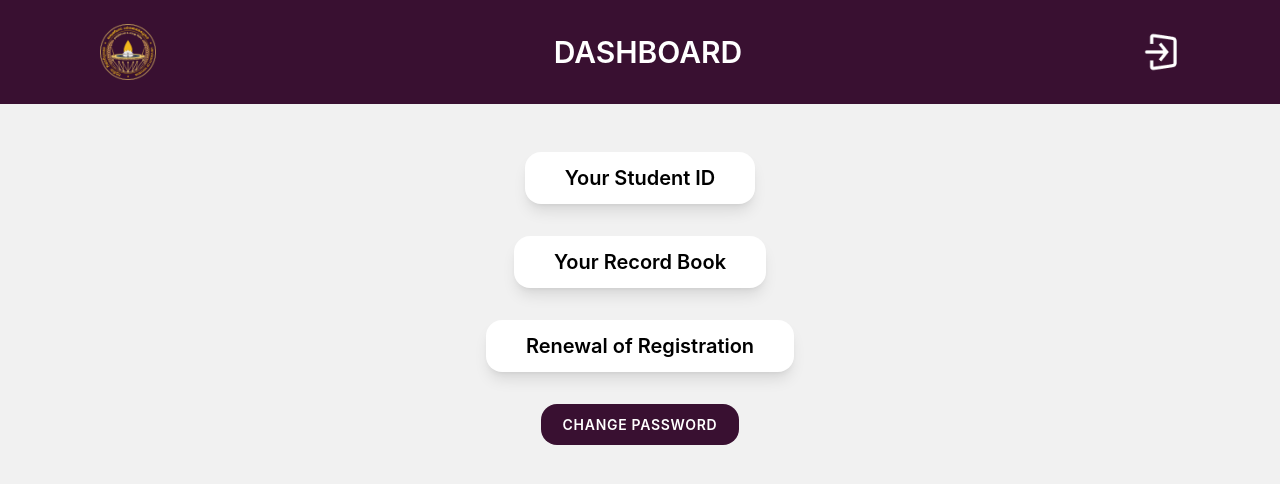
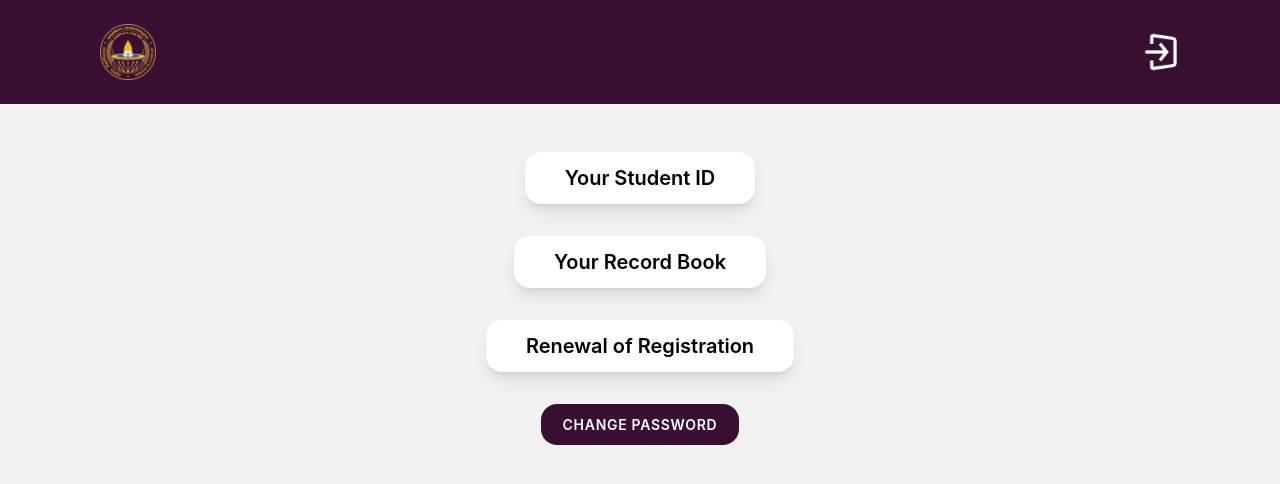
Before and after one commit to MohamadNazik/uov-student-registration-and-renewal-system, a React app in the folder student-frontend/: page /user-dashboard in a window 1280 px wide. Shown: the top 484 px of the page. Built offline with nearby package versions, Linux system fonts and the light colour scheme; no server answers; sample sign-in values are in the browser's storage; the HTML template or start-up script is replaced by a standard one.

Commit message:
Added Enrollment_Number to session storage and removed it in logout and renewal scenarios

```diff
--- a/student-frontend/src/pages/AlreadyStudent/Login.jsx
+++ b/student-frontend/src/pages/AlreadyStudent/Login.jsx
@@ -23,6 +23,8 @@ function Login() {
     sessionStorage.removeItem("formData");
     if (availableToken) {
       navigate("/user-dashboard");
+    } else {
+      sessionStorage.removeItem("Enrollment_Number");
     }
   }, []);
 
@@ -51,6 +53,10 @@ function Login() {
         });
         setIsLoading(false);
         sessionStorage.setItem("token", response.data.token);
+        sessionStorage.setItem(
+          "Enrollment_Number",
+          response.data.data.Enrollment_Number
+        );
         navigate("/user-dashboard");
       }
     } catch (error) {
--- a/student-frontend/src/pages/AlreadyStudent/Renewal.jsx
+++ b/student-frontend/src/pages/AlreadyStudent/Renewal.jsx
@@ -196,6 +196,7 @@ function Renewal() {
 
   const confirmFunc = () => {
     sessionStorage.removeItem("token");
+    sessionStorage.removeItem("Enrollment_Number");
     navigate("/login");
   };
 
--- a/student-frontend/src/pages/AlreadyStudent/UserDashboard.jsx
+++ b/student-frontend/src/pages/AlreadyStudent/UserDashboard.jsx
@@ -6,6 +6,7 @@ import { Link, useNavigate } from "react-router-dom";
 import { logout } from "../../utils/SwatAleart";
 
 function UserDashboard() {
+  const Enrollment_Number = sessionStorage.getItem("Enrollment_Number");
   const navigate = useNavigate();
   useEffect(() => {
     const availableToken = sessionStorage.getItem("token");
@@ -16,11 +17,15 @@ function UserDashboard() {
   }, []);
   const confirmFunc = () => {
     sessionStorage.removeItem("token");
+    sessionStorage.removeItem("Enrollment_Number");
     navigate("/login");
   };
   return (
     <div>
-      <Header title="Dashboard" logOutFunc={() => logout(confirmFunc)} />
+      <Header
+        title={Enrollment_Number ? Enrollment_Number : ""}
+        logOutFunc={() => logout(confirmFunc)}
+      />
       <div className="flex flex-col items-center gap-5 sm:gap-8 mt-8 sm:mt-12">
         <Link to="/student-id">
           <TextCard text="Your Student ID" />
```
